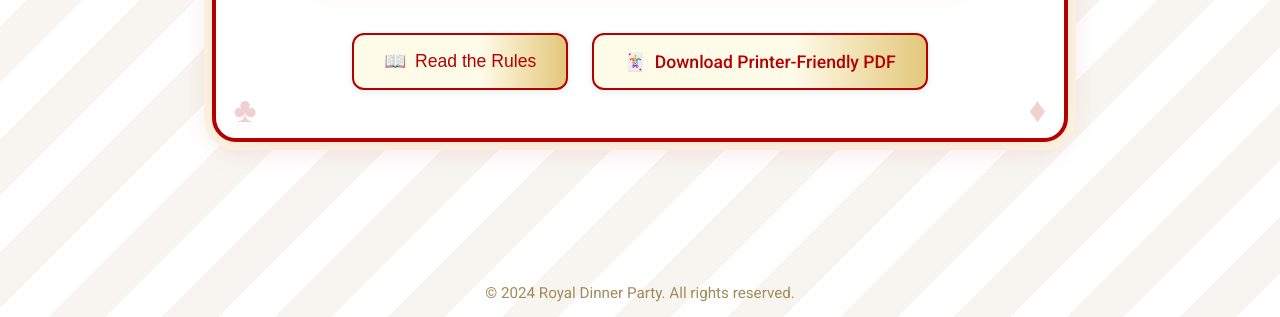
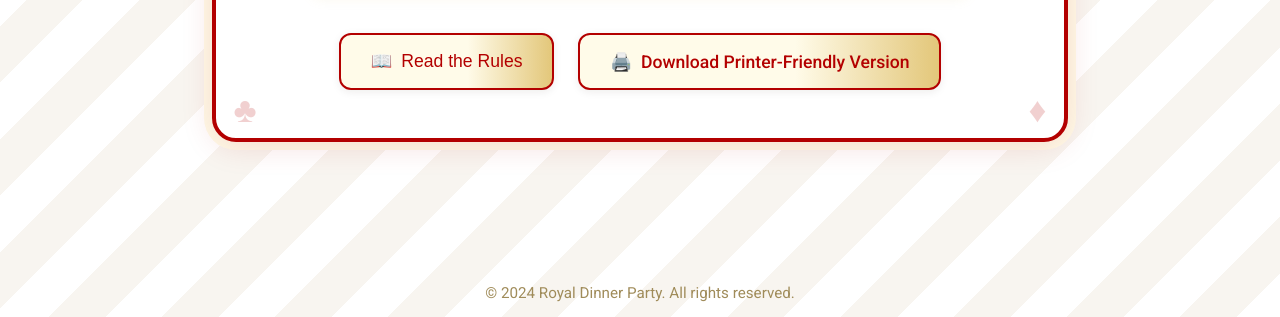
Before and after one commit to ZethyrFaeyd/royal-dinner-party, a plain HTML site: page index.html in a window 1280 px wide. Shown: the part 483-800 px from the top of the page. Drawn offline with nearby package versions, Linux system fonts and the light colour scheme.

Commit message:
Update download link to printer-friendly version

```diff
--- a/index.html
+++ b/index.html
@@ -223,7 +223,7 @@
       </div>
       <div class="cta-buttons">
         <button id="openRules"> <span>📖</span> Read the Rules</button>
-        <a href="royal-dinner-party-game-rules.pdf" download="Royal-Dinner-Party-Rules.pdf"><span>🃏</span> Download Printer-Friendly PDF</a>
+        <a href="Royal Dinner Party.docx" download="Royal-Dinner-Party-Rules.docx"><span>🖨️</span> Download Printer-Friendly Version</a>
       </div>
     </header>
   </div>
```
